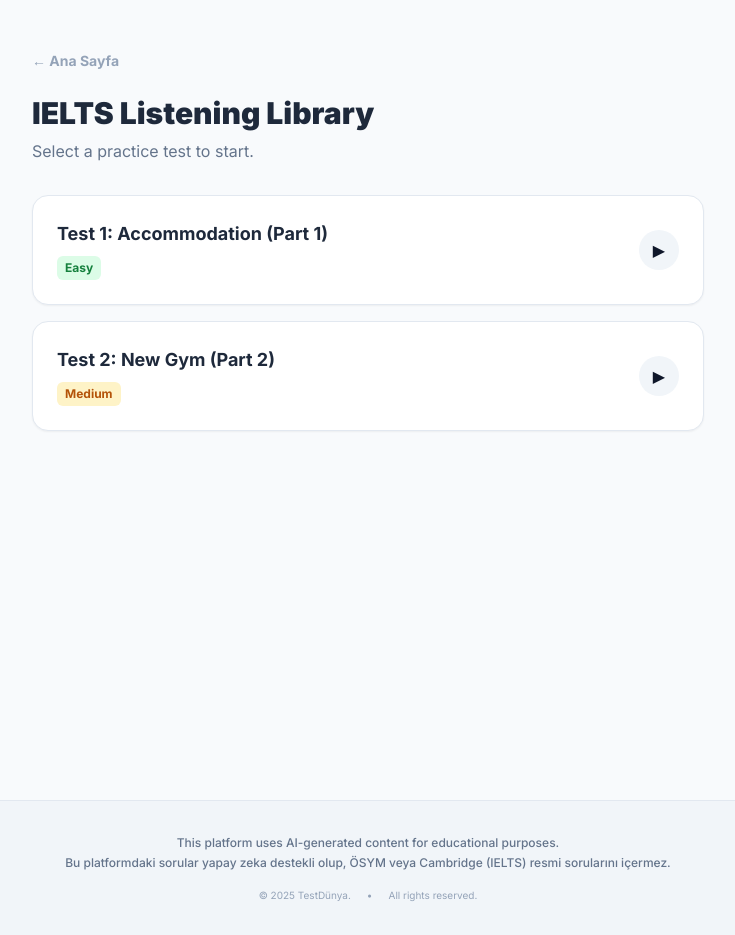
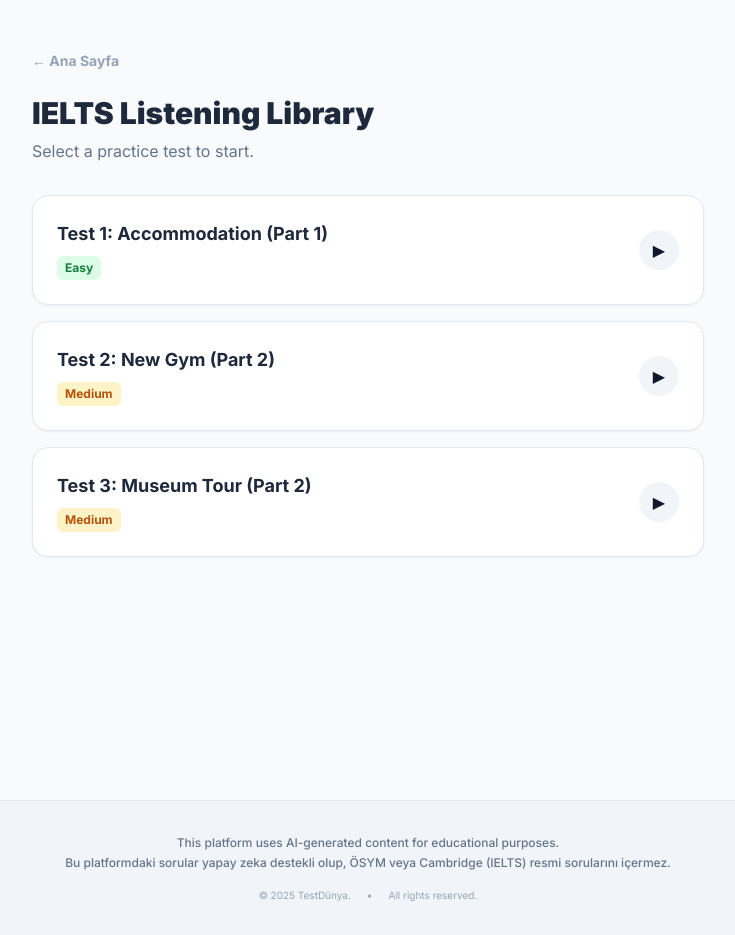
Before and after one commit to kuarkcoin/testdunya, a Next.js app: page /ielts/listening in a window 1280 px wide. Shown: the whole page, without its empty margins (272-1007 px from the left). Built offline with nearby package versions, Linux system fonts and the light colour scheme.

Commit message:
Update page.tsx

```diff
--- a/app/ielts/listening/page.tsx
+++ b/app/ielts/listening/page.tsx
@@ -6,6 +6,7 @@ export default function ListeningMenu() {
   const tests = [
     { id: 'ielts-listening', title: 'Test 1: Accommodation (Part 1)', level: 'Easy' },
     { id: 'ielts-listening-2', title: 'Test 2: New Gym (Part 2)', level: 'Medium' },
+    { id: 'ielts-listening-3', title: 'Test 3: Museum Tour (Part 2)', level: 'Medium' },
   ];
 
   return (
```
